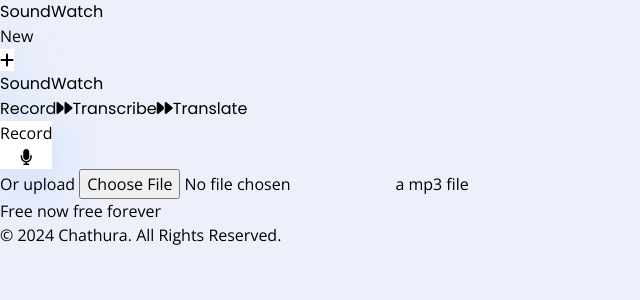
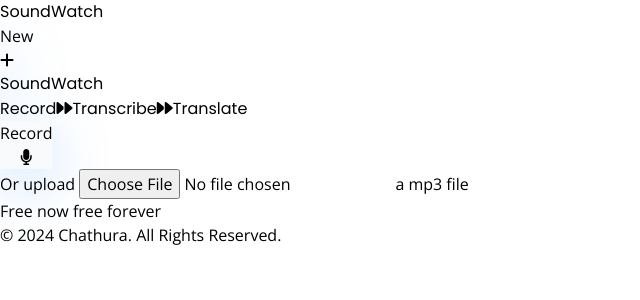
Before and after one commit to Chathura-Ranasinghe/SoundWatch, a React (Vite) app: page / in a window 1280 px wide. Shown: the top 300 px of the page, without its empty margins (0-640 px from the left). Built offline with nearby package versions, Linux system fonts and the light colour scheme.

Commit message:
All done

```diff
--- a/index.html
+++ b/index.html
@@ -11,7 +11,7 @@
     <link href="https://fonts.googleapis.com/css2?family=Open+Sans:ital,wght@0,300..800;1,300..800&family=Poppins:ital,wght@0,100;0,200;0,300;0,400;0,500;0,600;0,700;0,800;0,900;1,100;1,200;1,300;1,400;1,500;1,600;1,700;1,800;1,900&display=swap" rel="stylesheet">
   </head>
   <body>
-    <div id="root" class="body text-slate-700 text-sm sm:text-base"></div>
+    <div id="root" class="bg-[radial-gradient(#334155_0.5px,_#eff6ff_0.5px)] [background-size:10px_10px] !overflow-x-hidden text-slate-700 text-sm sm:text-base"></div>
     <script type="module" src="/src/main.jsx"></script>
   </body>
 </html>
--- a/src/components/FIleDisplay.jsx
+++ b/src/components/FIleDisplay.jsx
@@ -29,8 +29,8 @@
                 </audio>
             </div>
             <div className='flex items-center justify-between gap-4'>
-                <button onClick={handleAudioReset} className='text-slate-400 hover:text-blue-600 duration-200'>Reset</button>
-                <button onClick={handleFormSubmission} className='specialBtn  px-3 p-2 rounded-lg text-blue-400 flex items-center gap-2 font-medium '>
+                <button onClick={handleAudioReset} className='text-slate-600 hover:text-blue-400 duration-200 hover:font-medium'>Reset</button>
+                <button onClick={handleFormSubmission} className='specialBtn  px-3 p-2 rounded-lg text-blue-400 flex items-center gap-2 font-medium'>
                     <p>Transcribe</p>
                     <i className="fa-solid fa-pen-nib"></i>
                 </button>
--- a/src/components/Footer.jsx
+++ b/src/components/Footer.jsx
@@ -3,7 +3,7 @@
 export default function Footer() {
   return (
     <footer className="fixed bottom-0 left-0 w-full">
-        <div className='rounded-lg shadow-inner shadow-gray-250 m-4'>
+        <div className='rounded-lg shadow-inner shadow-slate-300 my-4 mx-2'>
             <div className="flex w-full mx-auto max-w-screen-xl p-4 flex items-center justify-center">
                 <span className="text-xs sm:text-sm tracking-wide">© 2024 <a href="https://chathura-ranasinghe.web.app/" className="text-blue-400 hover:underline font-medium">Chathura</a>. All Rights Reserved.
             </span>
--- a/src/components/Header.jsx
+++ b/src/components/Header.jsx
@@ -5,7 +5,7 @@
     <header className='flex items-center justify-between gap-4 p-4 '>
       <a href="/"><h1 className='font-medium'>Sound<span className='text-blue-400 bold'>Watch</span></h1></a>
       <div className='gap-4 flex items-center '>
-          <a href="/" className='flex items-center gap-2 specialBtn px-3 py-2 rounded-lg text-blue-400'>
+          <a href="/" className='flex items-center gap-2 specialBtn px-3 py-2 rounded-lg text-blue-400 font-medium'>
               <p>New</p>
               <i className="fa-solid fa-plus"></i>
           </a>
--- a/src/components/Information.jsx
+++ b/src/components/Information.jsx
@@ -53,7 +53,7 @@
         const element = document.createElement("a")
         const file = new Blob([textElement], { type: 'text/plain' })
         element.href = URL.createObjectURL(file)
-        element.download = `Freescribe_${new Date().toString()}.txt`
+        element.download = `SoundWatch_${new Date().toString()}.txt`
         document.body.appendChild(element)
         element.click()
     }
--- a/src/index.css
+++ b/src/index.css
@@ -13,20 +13,12 @@
   font-family: 'Poppins', sans-serif;
 }
 
-body {
-  background-color: var(--body-color);
-  background-image: radial-gradient(#474952 0.5px, #edf0fb 0.5px);
-  background-size: 10px 10px;
-  -ms-overflow-style: none;
-  overflow-x: hidden !important;
-}
-
 .blueShadow {
   box-shadow: 3px 3px 0 0 #93c5fd;
 }
 
 .specialBtn {
-  background: white;
+  background: #f8fafc;
   box-shadow: 0px 14px 55px rgba(96, 165, 255, 0.35);
   transition-duration: 200ms;
 }
@@ -48,6 +40,10 @@
   animation-delay: -2s;
 }
 
+audio::-webkit-media-controls-panel {
+  background-color: #eff6ff;
+}
+
 @keyframes width {
   0%{width: 100%;}
   10%{width: 73%;}
```
